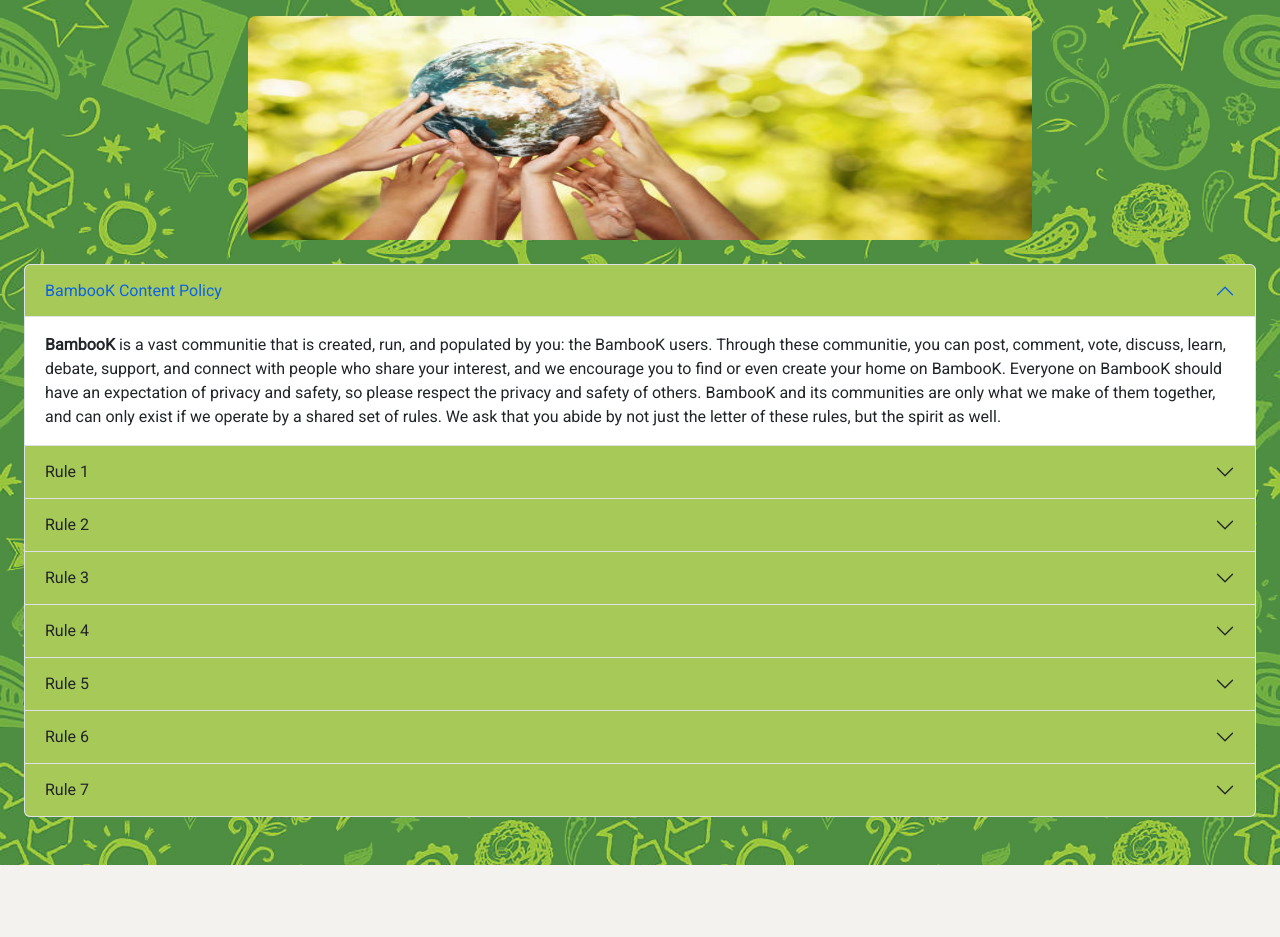
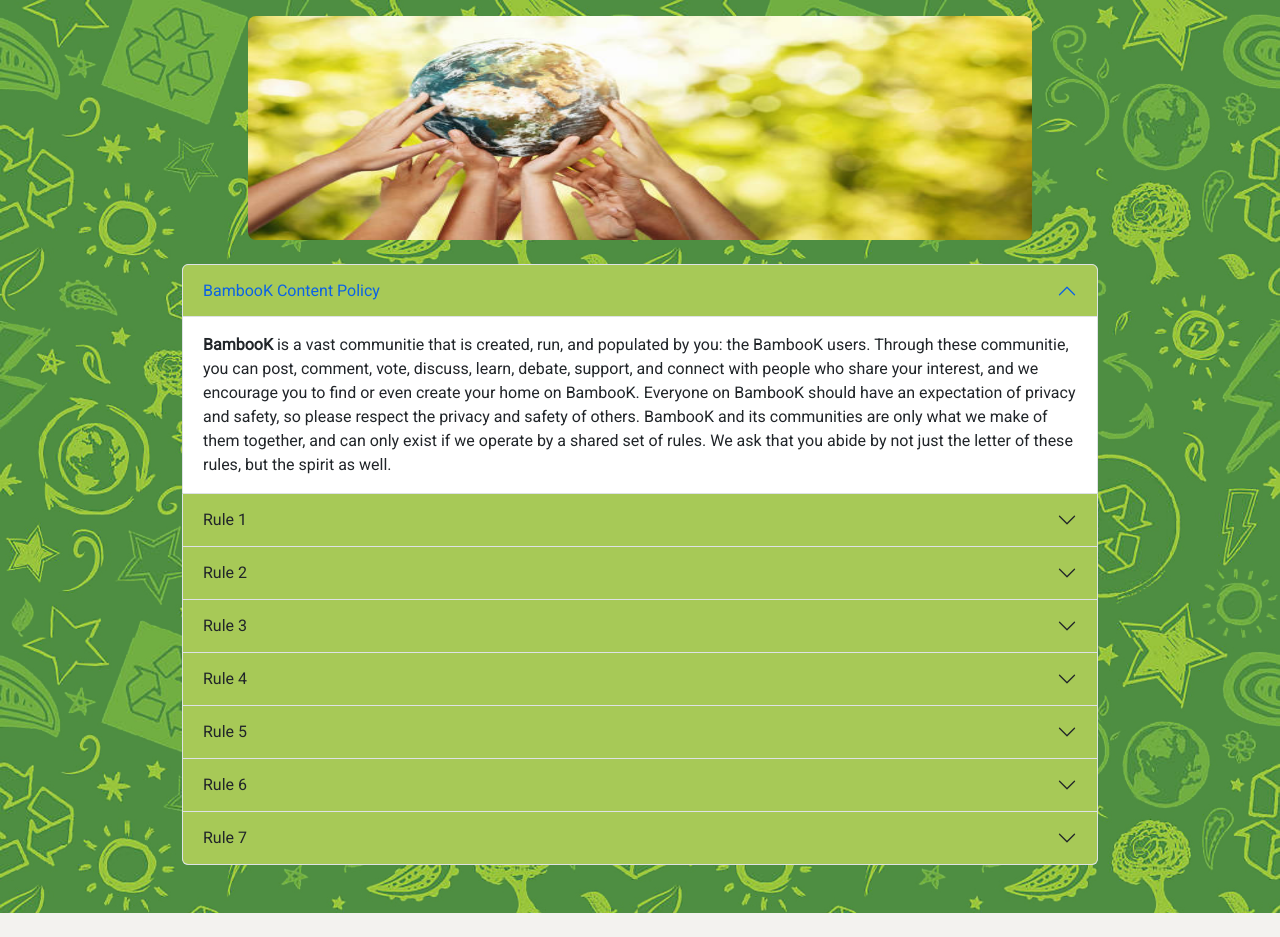
Before and after one commit to MarcoAleman/BAMBOOK, a Vue app: page /RulesAndPolice in a window 1280 px wide. Before the commit the page ends 889 px from the top, so only its background shows below. Built offline with nearby package versions, Linux system fonts and the light colour scheme.

Commit message:
cambios menores

```diff
--- a/src/components/market/ProductsCtn.vue
+++ b/src/components/market/ProductsCtn.vue
@@ -72,7 +72,7 @@ onMounted(() => {
 
 <template>
     <div  id="fondo">
-    <h1 class="title text-center mt-2 mb-0">Green  Market</h1>
+    <h1 class="title text-center mt-2 mb-0 text-white text-shadow">Green  Market</h1>
     <div class="card-ctn d-flex justify-content-center align-items-center flex-wrap gap-3 mb-5">
         <Card @addItem="addItem" v-for="product in products" :product="product" />
     </div>
--- a/src/views/RulesAndPolice.vue
+++ b/src/views/RulesAndPolice.vue
@@ -148,23 +148,39 @@
 
 <style>
 #rules {
-    height:90%;
-background-image:url('../assets/img/fondo.jpg');
-background-size:cover;
+  height: 90%;
+  background-image: url('../assets/img/fondo.jpg');
+  background-size: cover;
   background-attachment: fixed;
 
+}
 
-
-
-  }
 .img1 {
   min-height: 30vh;
   border-radius: 1rem;
 
 }
+
 #img {
 
   height: 10vh;
   width: 100vh;
 }
+
+@media screen and (min-width: 768px) {
+  #about {
+    min-height: 90vh;
+    flex-direction: column;
+    /* flex-wrap: nowrap !important; */
+  }
+
+  .img1 {
+    margin: 0 auto;
+  }
+
+  .accordion {
+    width: 75%;
+    margin: 0 auto;
+  }
+}
 </style>
```
Lines whose indentation alone changed are shown as unchanged.
